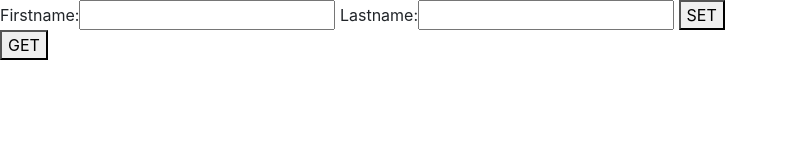
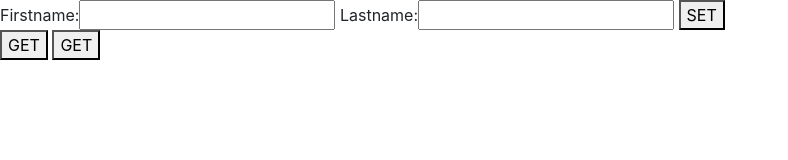
Before and after one commit to andersonalmada/testejs, a plain HTML site: page index.html in a window 1280 px wide. Shown: the whole page, without its empty margins (0-788 px from the left). Drawn offline with Linux system fonts and the light colour scheme.

Commit message:
add line

```diff
--- a/index.html
+++ b/index.html
@@ -19,6 +19,7 @@
       Lastname:<input type="text" name="lastname" id="lastname" />
       <button type="button" onclick="set()">SET</button><br />
       <button type="button" onclick="get()">GET</button>
+      <button type="button" onclick="get()">GET</button>
     </form>
   </body>
 </html>
```
